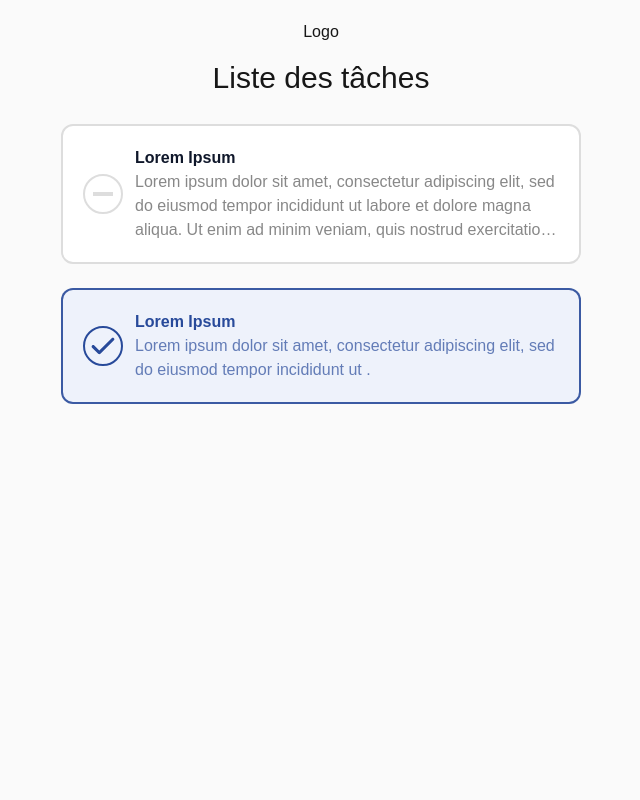
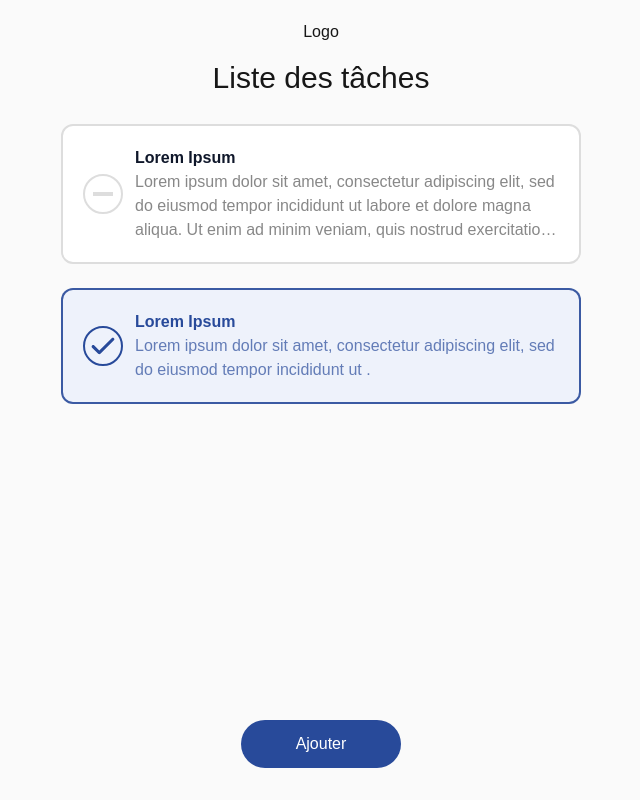
Before and after one commit to 4A-75-6E-69-6F-72/tache_flow_fe, a Next.js app: page / in a window 1280 px wide. Shown: the whole page, without its empty margins (319-959 px from the left). Built offline with nearby package versions, Linux system fonts and the light colour scheme.

Commit message:
added add task button and removed the need for a footer

```diff
--- a/src/app/page.tsx
+++ b/src/app/page.tsx
@@ -1,3 +1,4 @@
+import AddTaskButton from "@/components/addTaskButton";
 import Header from "@/components/header"
 import Tasks from "@/components/tasks";
 import Title from "@/components/title";
@@ -5,7 +6,7 @@ import Title from "@/components/title";
 export default function Home() {
   return (
     <div className="bg-[#FAFAFA] w-full h-[100vh]">
-      <div className="items-center justify-center p-5">
+      <div className="flex flex-col items-center justify-center p-5">
         <Header text="Logo" />
         <Title text="Liste des tâches" />
         <Tasks tasks={[
@@ -22,7 +23,7 @@ export default function Home() {
             status: "done"
           }
         ]} />
-        {/* <Footer/> */}
+        <AddTaskButton/>
       </div>
     </div>
   );
--- /dev/null
+++ b/src/components/addTaskButton/index.tsx
@@ -0,0 +1,11 @@
+const AddTaskButton = () => {
+  return <div className="absolute bottom-[2rem] w-full">
+    <div className="flex justify-center">
+      <button className="w-40 h-12 rounded-full bg-[#284A9A] text-[#FFFFFF] cursor-pointer">
+        Ajouter
+      </button>
+    </div>
+  </div>
+}
+
+export default AddTaskButton;
```
